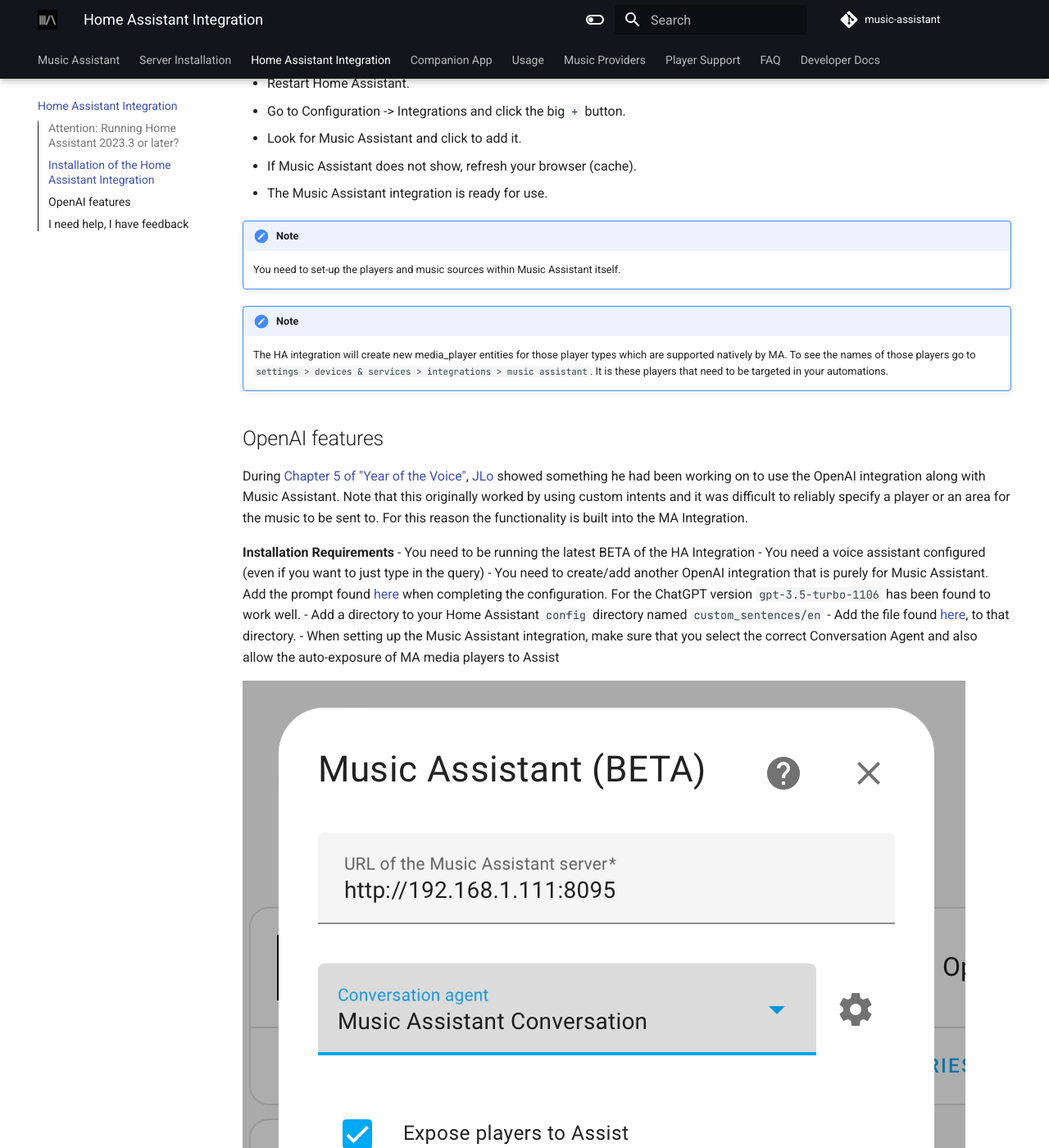
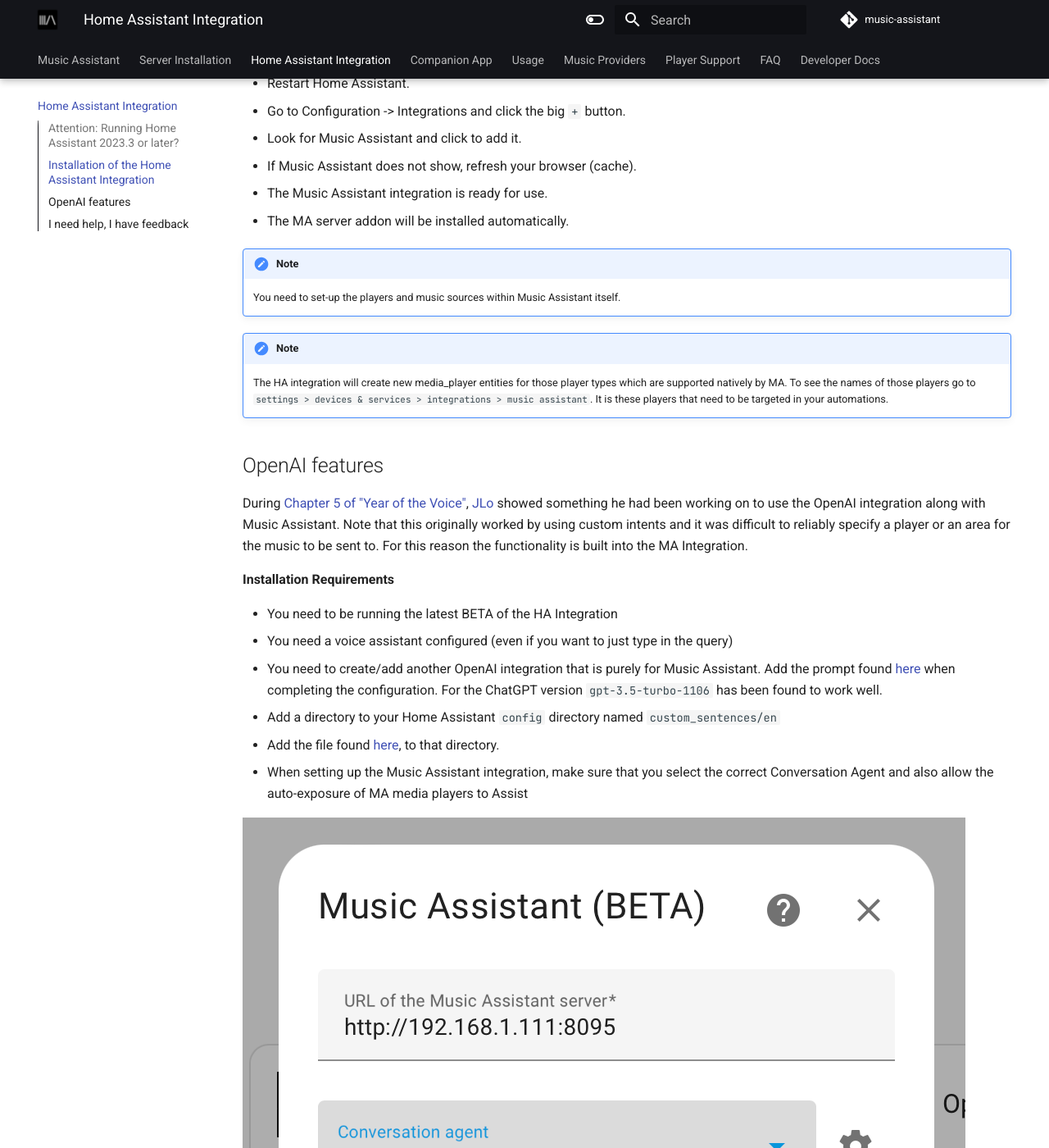
Before and after one commit to pwbriggs/music-assistant.github.io, an MkDocs documentation site: the page built from docs/integration.md, in a window 1280 px wide and 1400 px high, scrolled down 593 px. Shown: the whole window at 82% size. Built offline with MkDocs 1.6.1 and Material for MkDocs 9.7.7, drawn with Linux system fonts in a browser that asks for light colours.

```diff
--- a/docs/integration.md
+++ b/docs/integration.md
@@ -20,6 +20,7 @@
 - Look for Music Assistant and click to add it.
 - If Music Assistant does not show, refresh your browser (cache).
 - The Music Assistant integration is ready for use.
+- The MA server addon will be installed automatically.
 
 !!! note
     You need to set-up the players and music sources within Music Assistant itself.
@@ -32,6 +33,7 @@
 During [Chapter 5 of "Year of the Voice"](https://www.youtube.com/live/djEkgoS5dDQ?si=pt8-qYH3PTpsnOq9&t=3699), [JLo](https://blog.jlpouffier.fr/chatgpt-powered-music-search-engine-on-a-local-voice-assistant/) showed something he had been working on to use the OpenAI integration along with Music Assistant. Note that this originally worked by using custom intents and it was difficult to reliably specify a player or an area for the music to be sent to. For this reason the functionality is built into the MA Integration.
 
 **Installation Requirements**
+
 - You need to be running the latest BETA of the HA Integration
 - You need a voice assistant configured (even if you want to just type in the query)
 - You need to create/add another OpenAI integration that is purely for Music Assistant.
```
